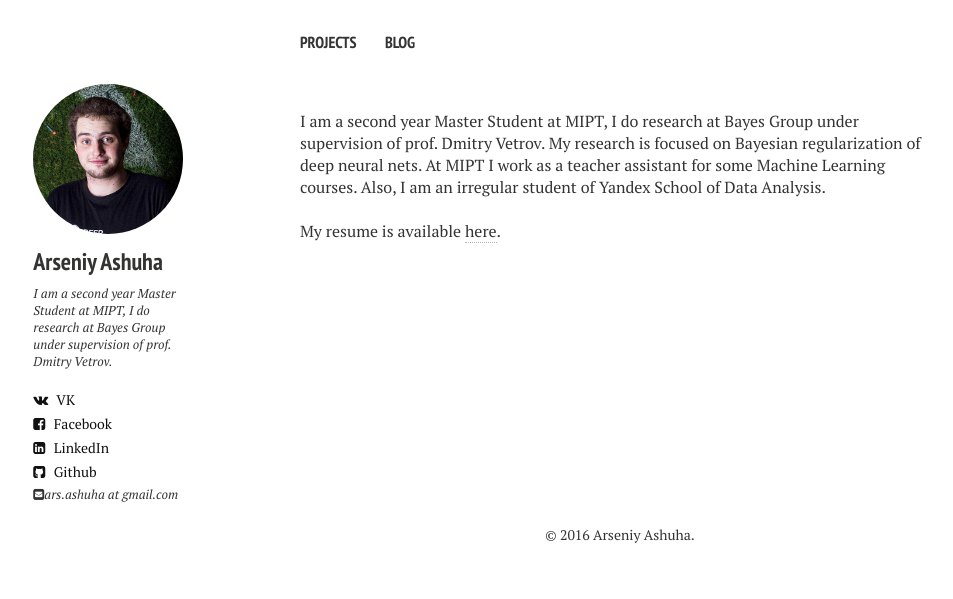
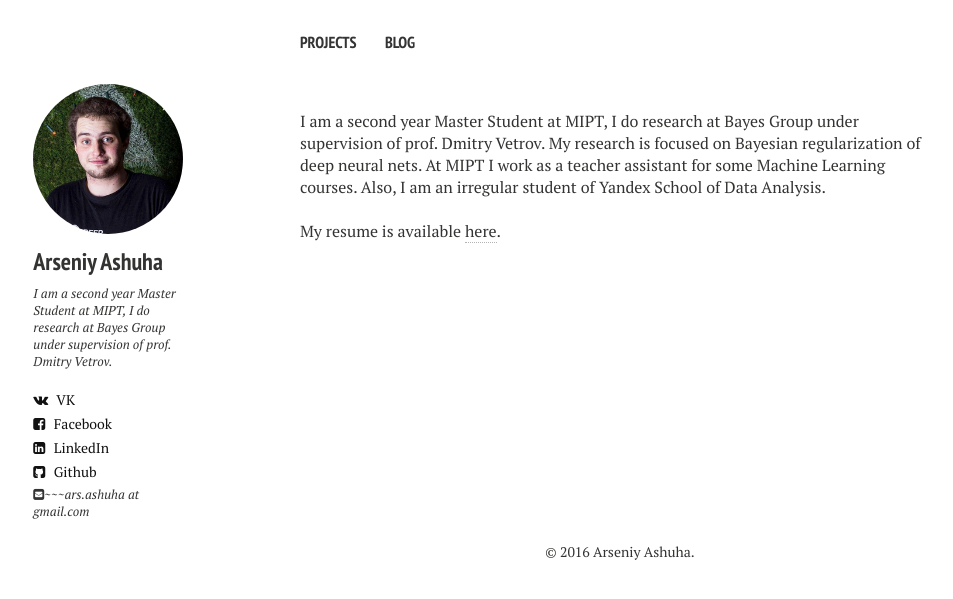
Before and after one commit to senya-ashukha/senya-ashukha.github.io, a Jekyll site: the page built from index.md, in a window 1280 px wide. Shown: the top 599 px of the page, without its empty margins (20-973 px from the left). Built offline with Jekyll 4.4.1, drawn with Linux system fonts in a browser that asks for light colours; nearby versions of some CDN libraries.

```diff
--- a/_config.yml
+++ b/_config.yml
@@ -4,7 +4,7 @@
   name:           Arseniy Ashuha
   avatar:         avatar.png
   bio:            I am a second year Master Student at MIPT, I do research at Bayes Group under supervision of prof. Dmitry Vetrov.
-  email:          ars.ashuha at gmail.com
+  email:          ~~~ars.ashuha at gmail.com
   linkedin: ars-ashuha
   github: ars-ashuha
   vk: ars.ashuha
```
